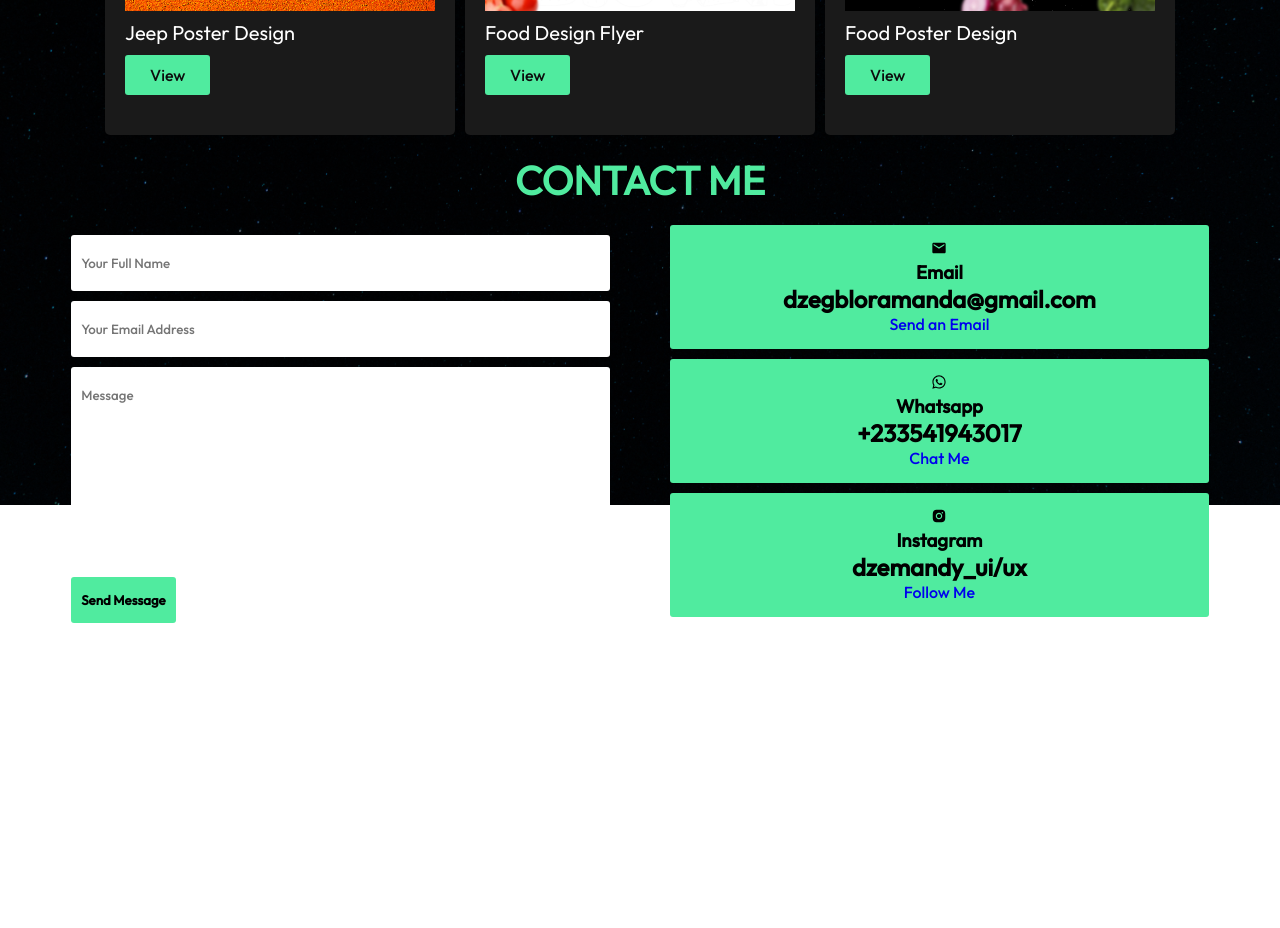
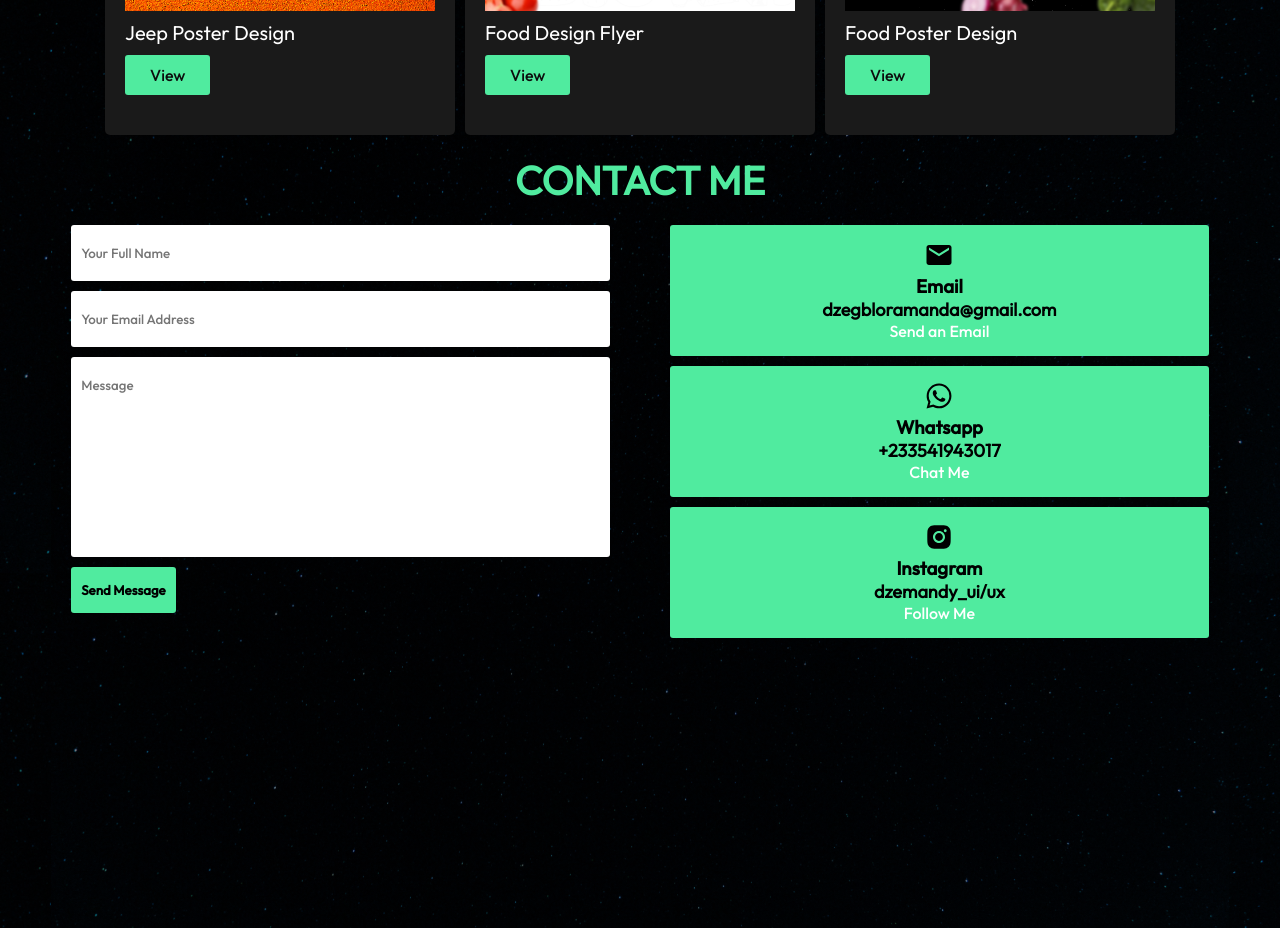
Before and after one commit to Ernest99/myportfolio, a React (Vite) app: page / in a window 1280 px wide. Shown: the part 2840-3768 px from the top of the page. Before the commit the page ends 3463 px from the top, so only its background shows below. Built offline with nearby package versions, Linux system fonts and the light colour scheme.

Commit message:
bg bug fix

```diff
--- a/src/components/Contact.jsx
+++ b/src/components/Contact.jsx
@@ -28,22 +28,22 @@ const Contact = () => {
           <div className="contact_r item">
             <div className="contact_info">
                 <div className="contact_info_box">
-                  <MdEmail />
+                  <MdEmail className='contact_icon' />
                   <h3>Email</h3>
                   <h2>dzegbloramanda@gmail.com</h2>
                   <a href="mailto:dzegbloramanda@gmail.com">Send an Email</a>
                 </div>
                 <div className="contact_info_box">
-                  <MdOutlineWhatsapp />
+                  <MdOutlineWhatsapp className='contact_icon' />
                   <h3>Whatsapp</h3>
                   <h2>+233541943017</h2>
                   <a href="https://wa.me/+233541943017">Chat Me</a>
                 </div>
                 <div className="contact_info_box">
-                  <AiFillInstagram />
+                  <AiFillInstagram  className='contact_icon'/>
                   <h3>Instagram</h3>
                   <h2>dzemandy_ui/ux</h2>
-                 <a href="/">Follow Me</a>
+                 <a href="https://instagram.com/dzemandy_uiux?igshid=NGVhN2U2NjQ0Yg%3D%3D&utm_source=qr">Follow Me</a>
                 </div>
             </div>
           </div>
--- a/src/components/Nav.jsx
+++ b/src/components/Nav.jsx
@@ -20,12 +20,12 @@ const Nav = () => {
         </div>
         <div className="middle">
             <a href="https://dribbble.com/ellymany"> <RiDribbbleFill className='socialIcon'/> </a>
-            <a href="https://instagram.com/lady_mandyella?igshid=OGQ5ZDc2ODk2ZA=="> <RiInstagramFill className='socialIcon'/></a>
+            <a href="https://instagram.com/dzemandy_uiux?igshid=NGVhN2U2NjQ0Yg%3D%3D&utm_source=qr"> <RiInstagramFill className='socialIcon'/></a>
             <a href="https://www.linkedin.com/in/amanda-emmanuella-dzegblor-196b2618b"> <RiLinkedinFill className='socialIcon'/> </a>
         </div>
         <div className="right">
             <a href="https://dribbble.com/ellymany">Dribbble /</a>
-            <a href="https://instagram.com/lady_mandyella?igshid=OGQ5ZDc2ODk2ZA==">Instagram /</a>
+            <a href="https://instagram.com/dzemandy_uiux?igshid=NGVhN2U2NjQ0Yg%3D%3D&utm_source=qr">Instagram /</a>
             <a href="https://www.linkedin.com/in/amanda-emmanuella-dzegblor-196b2618b">LinkedIn</a>
         </div>
       </nav>
--- a/src/components/contact.css
+++ b/src/components/contact.css
@@ -2,9 +2,20 @@
     font-family: 'outfitRegular';
     src: url(../assets/fonts/Outfit-Regular.ttf);
 }
+@font-face {
+    font-family: 'outfitLight';
+    src: url('../assets/fonts/Outfit-Regular.ttf');
+}
 :root{
     --green: #50eb9f;
     --black: #0c0c0c;
+}
+.contact_container{
+    width: 100%;
+    height: 100vh;
+    background:linear-gradient(rgba(0,0,0,0.5),rgba(0,0,0,0.5)), url('../assets/images/site_bg.jpg');
+    background-attachment: fixed;
+    background-size: cover;
 }
 .contact_container h1{
     text-align: center;
@@ -28,7 +39,7 @@
 }
 .inputField, .textarea_box{
     width: 100%;
-    margin-top: 10px;
+    margin-bottom: 10px;
 }
 .inputField input, textarea{
     width: 100%;
@@ -37,6 +48,7 @@
     outline: none;
     border: none;
     border-radius: 3px;
+    caret-color: var(--green);
 }
 textarea{
     resize: none;
@@ -67,3 +79,13 @@ textarea{
     border-radius: 3px;
 
 }
+.contact_info_box h2{
+    font-family: 'outfitLight';
+    font-size: 18px;
+}
+.contact_icon{
+    font-size: 30px;
+}
+.contact_info_box a{
+    color: #fff;
+}
--- a/src/components/header.css
+++ b/src/components/header.css
@@ -1,10 +1,8 @@
 header{
     padding: 20px 4%;
     width: 100%;
-    height: auto;
     background:linear-gradient(rgba(0,0,0,0.5),rgba(0,0,0,0.5)), url('../assets/images/site_bg.jpg');
-    /* background: #fff; */
     background-attachment: fixed;
     background-size: cover;
-    background-position: center;
+    /* background-position: center; */
 }
--- a/src/components/nav.css
+++ b/src/components/nav.css
@@ -89,4 +89,7 @@ hr{
     .middle{
         display: flex;
     }
+    .middle a .socialIcon{
+        color: var(--green);
+    }
 }
--- a/src/components/service.css
+++ b/src/components/service.css
@@ -54,11 +54,11 @@
 }
 .s-details p{
 
-    color: transparent;
+    color: #fff !important;
     font-family: 'outfitRegular';
-    -webkit-background-clip: text;
+    /* -webkit-background-clip: text;
     background-clip: text;
-    background-image: linear-gradient(to right, #ccc, #333, #ccc);
+    background-image: linear-gradient(to right, #ccc, #333, #ccc); */
     margin-top: 20px;
 }
 @media (max-width: 689px){
```
